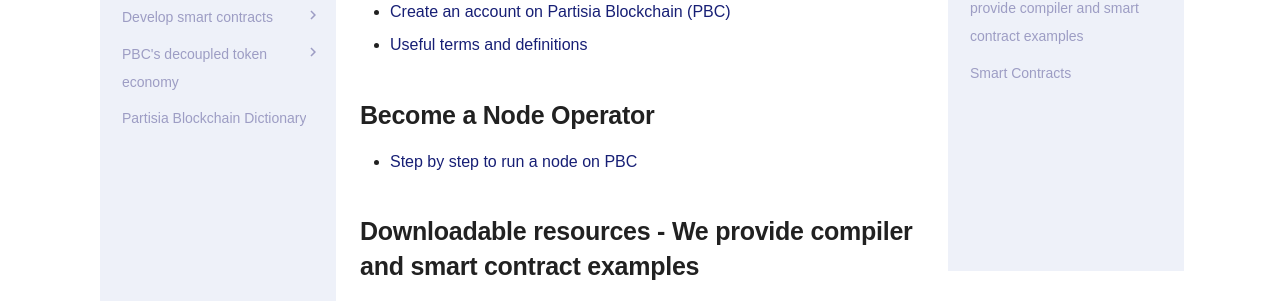
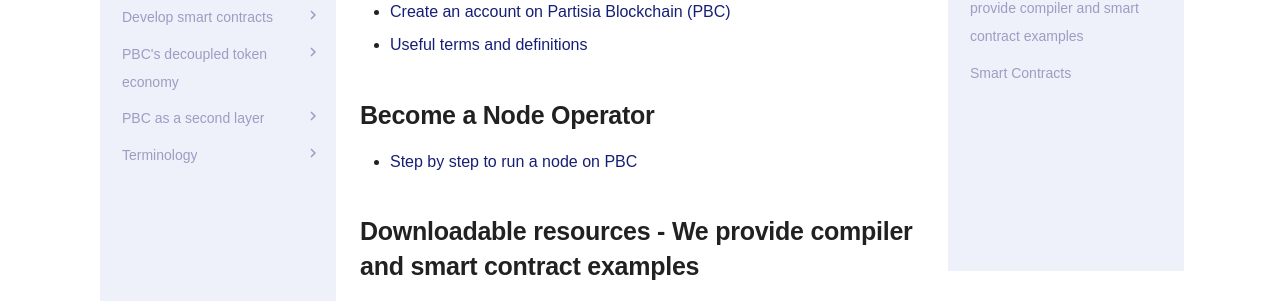
Before and after one commit to 0xSero/partisia-docs, an MkDocs documentation site: the page built from docs/index.md, in a window 1280 px wide. Shown: the part 317-618 px from the top of the page. Built offline with MkDocs 1.6.1 and Material for MkDocs 9.7.7, drawn with Linux system fonts in a browser that asks for light colours; some web fonts are replaced; a script that is not in the unit is left out; some of the changed lines change nothing that is shown.

Commit message:
Adding PBC as a second layer to mkdocs.yml

```diff
--- a/mkdocs.yml
+++ b/mkdocs.yml
@@ -42,7 +42,13 @@
   - PBC's decoupled token economy:
       - BYOC and gas for the mainnet and testnet: byoc.md
       - MPC token model: mpc-tokens.md
-  - Partisia Blockchain Dictionary: dictionary.md
+  - PBC as a second layer:
+      - PBC as a second layer: PBC-as-a-second-layer/pbc-as-second-layer.md
+      - Test the live example of a voting contract with PBC as second layer from ethereum testnet: PBC-as-a-second-layer/pbc-as-a-second-layer-live-example-ethereum.md
+      - How to create your own solution with PBC as a second layer: PBC-as-a-second-layer/pbc-as-a-second-layer-how-to-create-your-own-solution.md
+      - Technical differences between ETH and PBC for the running example: PBC-as-a-second-layer/pbc-as-second-layer-technical-differences-eth-pbc.md
+  - Terminology:
+      - PBC Dictionary: dictionary.md
 
 
 extra_css:
```
